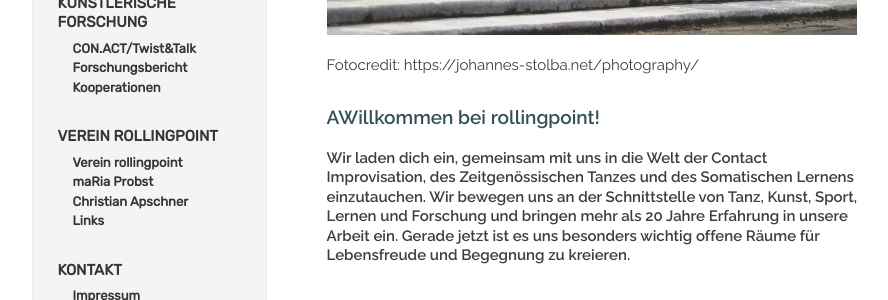
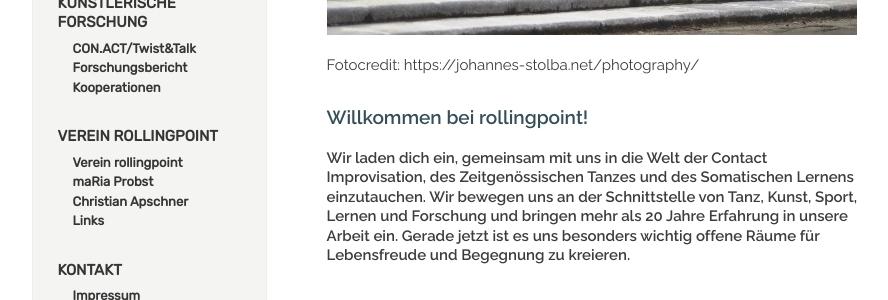
Before and after one commit to manulari/rollingpointat, a Jekyll site: the page built from _pages_de/index.md, in a window 1280 px wide and 900 px high, scrolled down 373 px. Shown: the part 154-454 px from the top of the window, without its empty margins (152-1040 px from the left). Built offline with Jekyll 4.4.1, drawn with Linux system fonts in a browser that asks for light colours; comment, search, counter and statistics services are not loaded.

Commit message:
Update page (de) “index”

```diff
--- a/_pages_de/index.md
+++ b/_pages_de/index.md
@@ -9,7 +9,7 @@ other_lang: /en/
 
 Fotocredit: https://johannes-stolba.net/photography/
 
-### AWillkommen bei rollingpoint!
+### Willkommen bei rollingpoint!
 
 **Wir laden dich ein, gemeinsam mit uns in die Welt der Contact Improvisation, des Zeitgenössischen Tanzes und des Somatischen Lernens einzutauchen. Wir bewegen uns an der Schnittstelle von Tanz, Kunst, Sport, Lernen und Forschung und bringen mehr als 20 Jahre Erfahrung in unsere Arbeit ein. Gerade jetzt ist es uns besonders wichtig offene Räume für Lebensfreude und Begegnung zu kreieren.**
 
```
